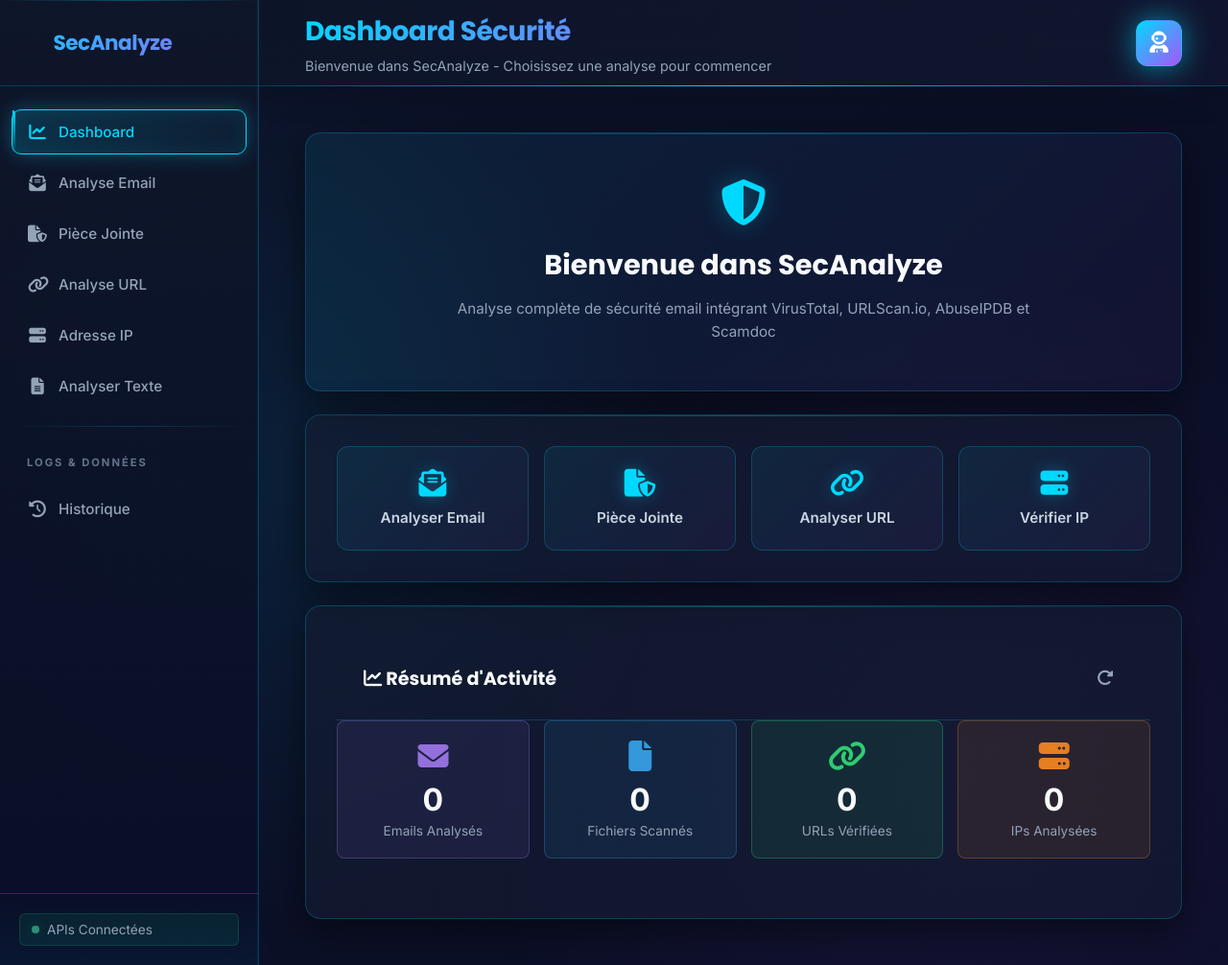
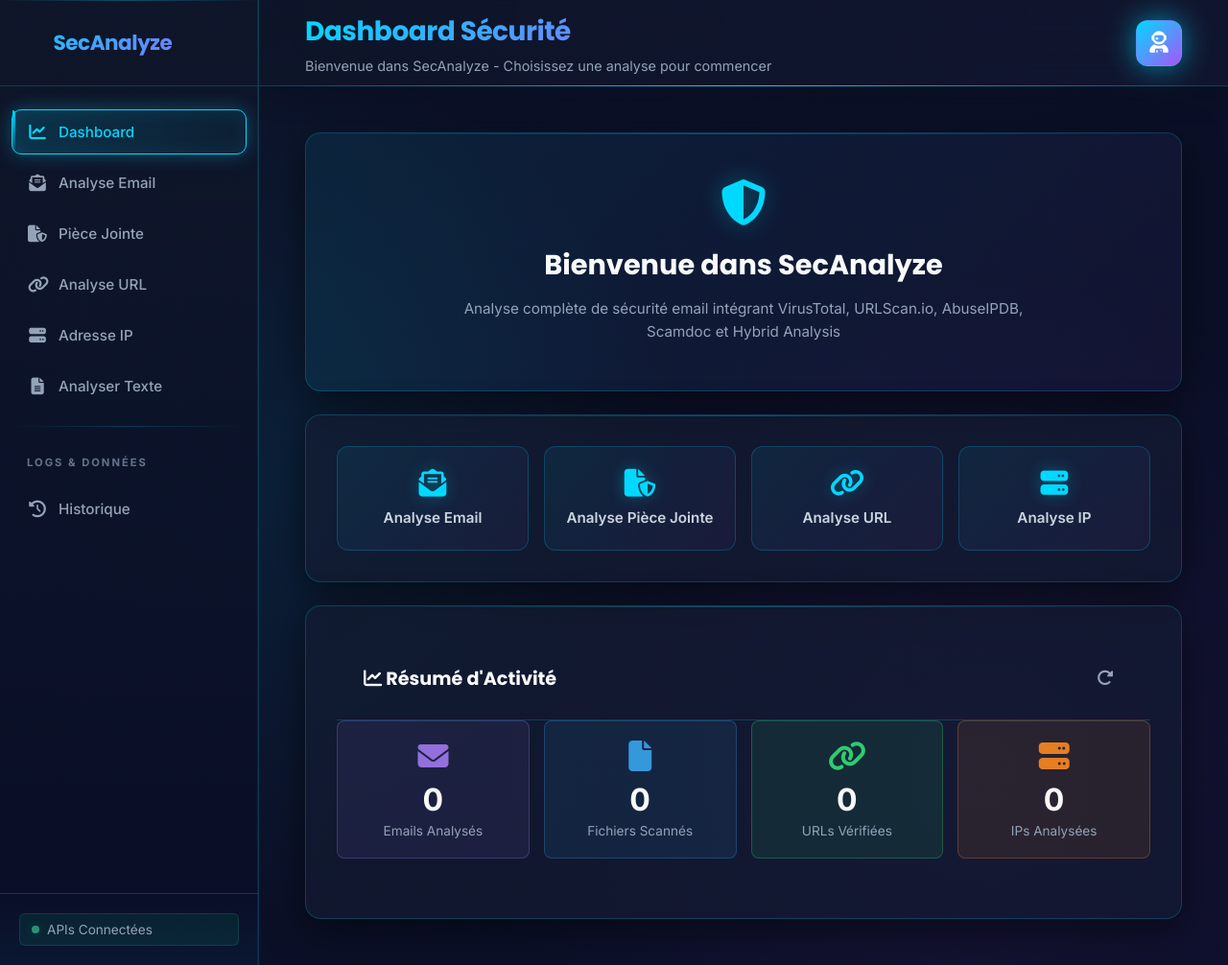
Before and after one commit to aymadr/Mail-Analyzer, a Flask app: page / in a window 1280 px wide. Shown: the whole page at 96% size. Run offline with Flask 3, Linux system fonts and the light colour scheme; data that the repository does not hold is empty.

Commit message:
feat: Update email security analysis text to include Hybrid Analysis integration
Co-authored-by: Copilot <copilot@github.com>

```diff
--- a/mail-security-tool/frontend/templates/index.html
+++ b/mail-security-tool/frontend/templates/index.html
@@ -86,7 +86,7 @@
                         <i class="fa-solid fa-shield-halved" style="font-size:3rem; color:var(--primary); margin-bottom:20px; filter:drop-shadow(0 0 12px var(--primary-glow));"></i>
                         <h2 style="font-size:1.8rem; margin-bottom:12px; color:var(--text-primary); font-family:var(--font-heading); font-weight:700;">Bienvenue dans SecAnalyze</h2>
                         <p style="font-size:0.95rem; color:var(--text-muted); line-height:1.6; max-width:600px; margin:0 auto;">
-                            Analyse complète de sécurité email intégrant VirusTotal, URLScan.io, AbuseIPDB et Scamdoc
+                            Analyse complète de sécurité email intégrant VirusTotal, URLScan.io, AbuseIPDB, Scamdoc et Hybrid Analysis
                         </p>
                     </div>
 
@@ -95,20 +95,21 @@
                         <div style="display:grid; grid-template-columns:repeat(auto-fit, minmax(180px, 1fr)); gap:16px;">
                             <div class="quick-access-btn" onclick="switchTab('email')">
                                 <i class="fa-solid fa-envelope-open-text"></i>
-                                <span>Analyser Email</span>
+                                <span>Analyse Email</span>
                             </div>
                             <div class="quick-access-btn" onclick="switchTab('attachment')">
                                 <i class="fa-solid fa-file-shield"></i>
-                                <span>Pièce Jointe</span>
+                                <span>Analyse Pièce Jointe</span>
                             </div>
                             <div class="quick-access-btn" onclick="switchTab('url')">
                                 <i class="fa-solid fa-link"></i>
-                                <span>Analyser URL</span>
+                                <span>Analyse URL</span>
                             </div>
                             <div class="quick-access-btn" onclick="switchTab('ip')">
                                 <i class="fa-solid fa-server"></i>
-                                <span>Vérifier IP</span>
+                                <span>Analyse IP</span>
                             </div>
+
                         </div>
                     </div>
 
@@ -160,7 +161,7 @@
                             <div class="upload-zone" id="attachDropZone">
                                 <i class="fa-solid fa-file-virus text-4xl upload-icon"></i>
                                 <h3>Glisser-déposer une pièce jointe</h3>
-                                <p>Calcule SHA256/MD5 et scanne sur VirusTotal</p>
+                                <p>Calcule SHA256/MD5, scanne sur VirusTotal et Hybrid Analysis</p>
                                 <span class="or-separator">OU</span>
                                 <label for="attachmentFile" class="btn btn-outline">
                                     <i class="fa-regular fa-folder-open"></i> Parcourir
```
